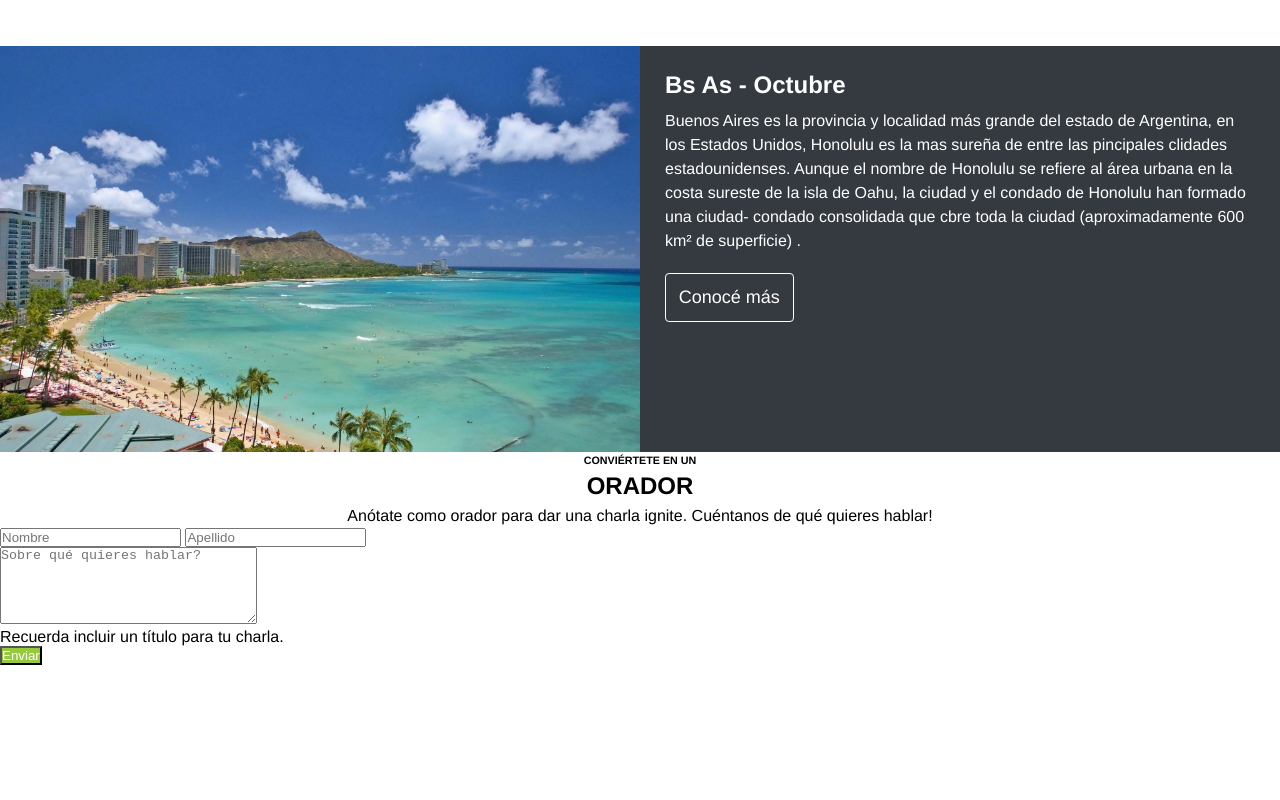
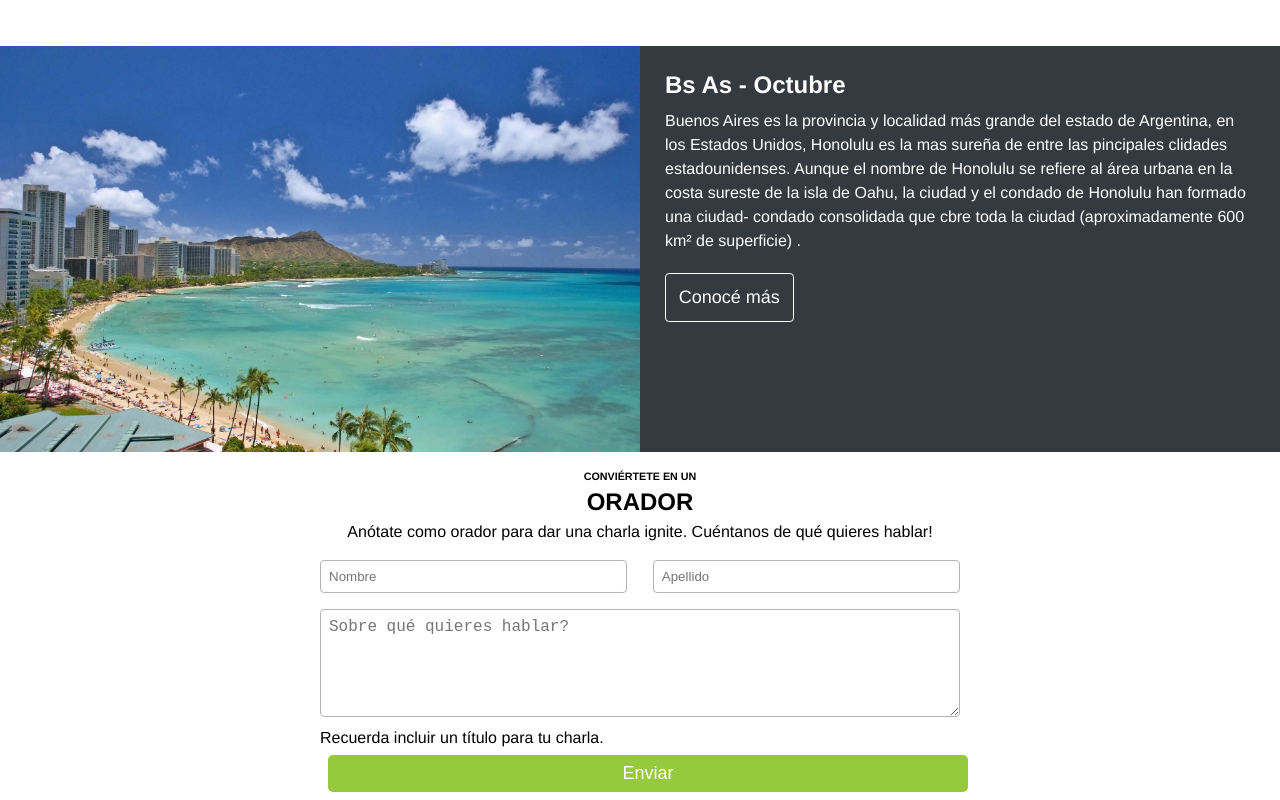
Before and after one commit to laroldan/FlexBox-LautaroRoldan-43103138, a plain HTML site: page index.html in a window 1280 px wide. Shown: the part 1498-2298 px from the top of the page. Before the commit the page ends 2163 px from the top, so only its background shows below. Drawn offline with Linux system fonts and the light colour scheme.

Commit message:
2Orador Complete

```diff
--- a/css/style.css
+++ b/css/style.css
@@ -255,3 +255,63 @@ a {
   margin-top: 20px;
   width: fit-content;
 }
+
+.containerFormOrador {
+  display: flex;
+  flex-direction: column;
+  justify-content: center;
+  align-items: center;
+}
+
+.formSize {
+  margin-top: 1rem;
+  margin-bottom: 2rem;
+}
+
+.boxFormText {
+  display: flex;
+  flex-direction: column;
+  justify-content: center;
+  align-items: center;
+  padding-bottom: 1rem;
+}
+
+form {
+  width: 50vw;
+  display: flex;
+  flex-direction: column;
+}
+
+.formInput {
+  display: flex;
+  flex-direction: row;
+  justify-content: space-between;
+}
+
+.inputStyle {
+  border-radius: 4px;
+  border: 1px solid rgb(180, 180, 180);
+  width: 24vw;
+  padding: 0.5rem;
+  margin-bottom: 1rem;
+}
+
+.formBtn {
+  font-size: large;
+  margin: 0.5rem;
+  padding: 0.5rem;
+  width: 50vw;
+  border: none;
+  border-radius: 5px;
+}
+
+textarea {
+  font-size: 1rem;
+  width: 100%;
+  max-width: 100%;
+  max-height: 200px;
+  padding: 0.5rem;
+  margin-bottom: 0.5rem;
+  border-radius: 4px;
+  border: 1px solid rgb(180, 180, 180);
+}
```
